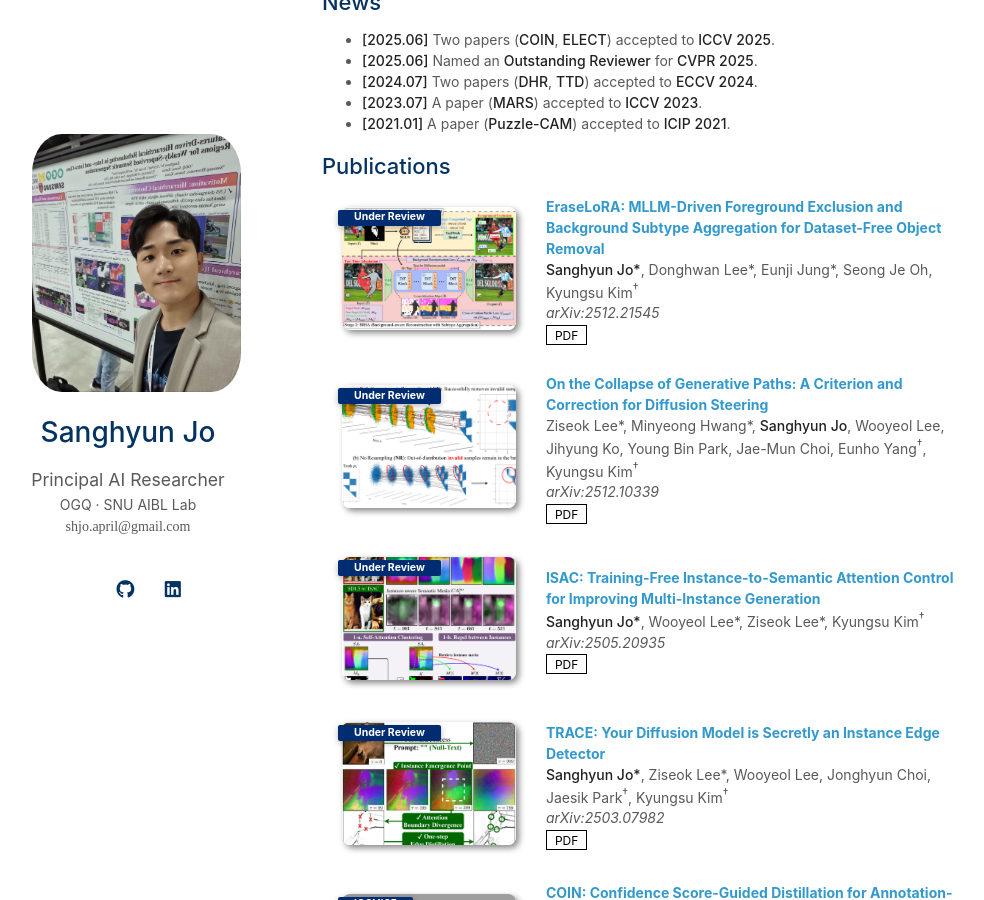
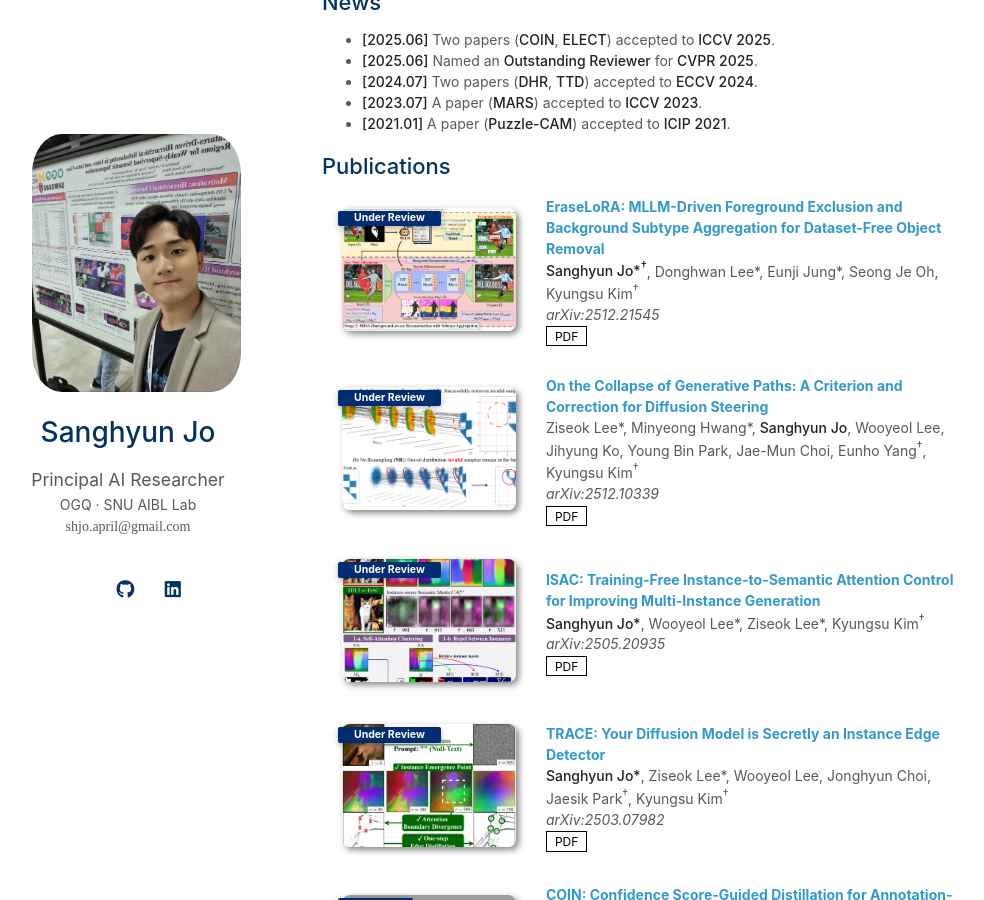
Before and after one commit to shjo-april/shjo-april.github.io, a Jekyll site: the page built from index.md, in a window 1280 px wide and 900 px high, scrolled down 373 px. Shown: the whole window, without its empty margins (148-1132 px from the left). Built offline with Jekyll 4.4.1, drawn with Linux system fonts in a browser that asks for light colours; a style sheet for code colours, icons or effects is not loaded; our own code applies the rules of GitHub Pages for plain Markdown files; grey boxes are pictures that could not be loaded.

```diff
--- a/_data/publications.yml
+++ b/_data/publications.yml
@@ -11,7 +11,7 @@ main:
   #   notes: 600+ Github Stars
 
   - title: "EraseLoRA: MLLM-Driven Foreground Exclusion and Background Subtype Aggregation for Dataset-Free Object Removal"
-    authors: <strong>Sanghyun Jo*</strong>, Donghwan Lee*, Eunji Jung*, Seong Je Oh, Kyungsu Kim<sup>†</sup>
+    authors: <strong>Sanghyun Jo*<sup>†</sup></strong>, Donghwan Lee*, Eunji Jung*, Seong Je Oh, Kyungsu Kim<sup>†</sup>
     conference_short: Under Review
     conference: arXiv:2512.21545
     pdf: https://arxiv.org/pdf/2512.21545
```
